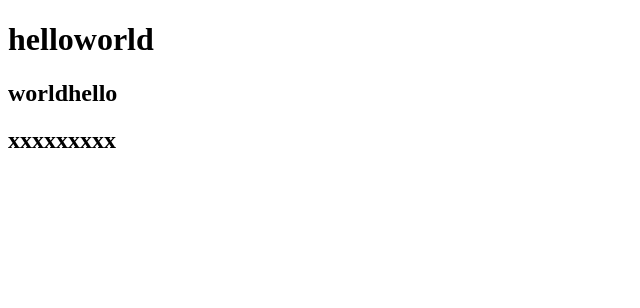
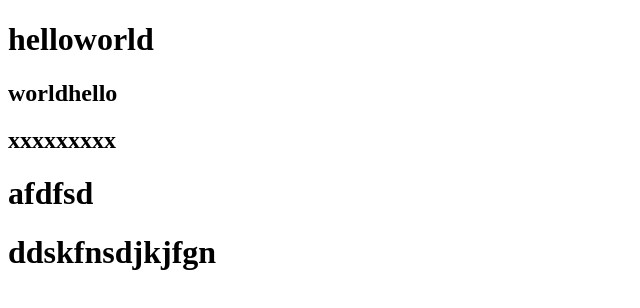
Before and after one commit to sunyoku/testDemo, a plain HTML site: page index.html in a window 1280 px wide. Shown: the whole page, without its empty margins (0-640 px from the left). Drawn offline with Linux system fonts and the light colour scheme.

Commit message:
这是第五次提交

```diff
--- a/index.html
+++ b/index.html
@@ -10,5 +10,7 @@
     <h1>helloworld</h1>
     <h2>worldhello</h2>
     <h2>xxxxxxxxx</h2>
+    <h1>afdfsd</h1>
+    <h1>ddskfnsdjkjfgn</h1>
 </body>
 </html>
```
Also changed, not shown: 1 other file.
